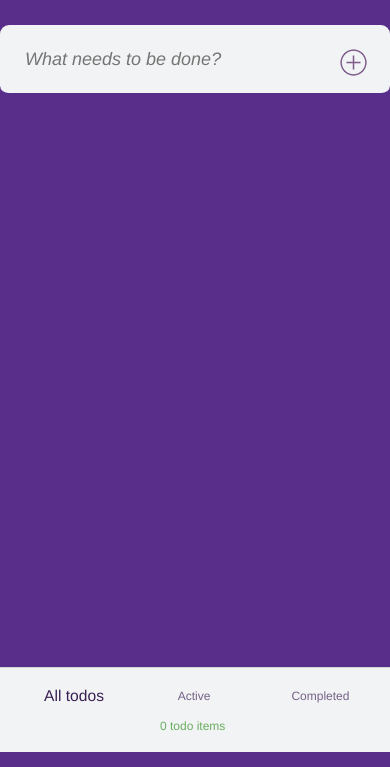
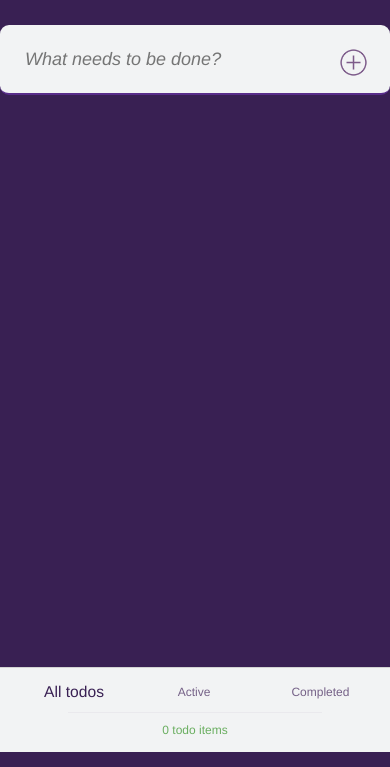
Before and after one commit to vudelkaa/todo, a website: page index.html in a window 390 px wide. Shown: the part 92-859 px from the top of the page. Drawn offline with Linux system fonts and the light colour scheme.

Commit message:
ltd-item style v.2.232

```diff
--- a/src/assets/css/media.css
+++ b/src/assets/css/media.css
@@ -113,8 +113,9 @@
 @media (max-width: 425px) {
   body {
     background: none;
-    background-color: #592d8a;
-    margin-bottom: 65px;
+    /* background-color: #592d8a; */
+    background-color: #392053;
+    margin-bottom: 80px;
   }
 
   .container {
@@ -152,6 +153,8 @@
     border-bottom: 2px solid #592d8a !important;
     min-height: 70px;
     margin-bottom: 4px;
+
+    color: #769377;
   }
   .todo-item:first-child {
     border-radius: 9px 9px 0 0;
@@ -171,6 +174,8 @@
 @media (max-width: 410px) {
   h1 {
     margin: 40px auto;
+    /* color: #90ff84; */
+    color: #90ff84d7;
   }
 
   .last-todo-item {
@@ -189,6 +194,19 @@
     display: flex;
     justify-content: space-around;
     width: calc(100% - 20px);
+    /* margin-top: -6px; */
+  }
+
+  .ltd-button:first-child::before {
+    content: '';
+    display: block;
+    height: 1px;
+    width: 65vw;
+    background-color: #7d5b8a11;
+
+    margin-bottom: 10px;
+
+    /* margin: 15px auto 0; */
   }
 
   .ltd-button--display {
@@ -196,6 +214,10 @@
     margin-top: -5px;
     color: #6aae60;
     font-size: 12px;
+    display: flex;
+    justify-content: center;
+    flex-direction: column;
+    align-items: center;
   }
 
   .todo-list--ul {
--- a/src/assets/css/style.css
+++ b/src/assets/css/style.css
@@ -119,7 +119,7 @@ h1 {
   border: 1px solid #7d5b8a;
   border-top: none;
   border-bottom: none;
-  background-color: rgba(253, 250, 253, 0.6);
+  /* background-color: rgba(253, 250, 253, 0.6); */
 }
 
 .last-todo-item {
@@ -164,11 +164,8 @@ h1 {
 
 .last-todo-item {
   border: 1px solid #7d5b8a;
-  /* margin-bottom: 20vh; */
   border-radius: 0 0 5px 5px;
   z-index: 1000;
-
-  /* min-height: 65px; */
   min-width: 500px;
 }
 
--- a/src/js/main.js
+++ b/src/js/main.js
@@ -189,7 +189,6 @@ const deletingTodo = () => {
 const checkingTodo = () => {
   const checkedTodo = (event) => {
     const input = event.target;
-    console.log(input);
 
     if (
       !input.classList.contains('checked-img') ||
@@ -239,7 +238,6 @@ const editingTodo = () => {
     let textarea = document.createElement("div");
     let firsValue = elem.textContent;
     const pencilImg = imgArea.parentNode.querySelector('.pencil-img');
-    console.log(firsValue, elem.textContent);
     pencilImg.style.display = 'none';
 
     textarea.textContent = elem.textContent;
@@ -267,8 +265,6 @@ const editingTodo = () => {
 
         localStorage.setItem("todos", JSON.stringify(todos));
 
-
-        console.log('now: ' + textarea.textContent + ' was: ' + firsValue);
       } else {
         elem.textContent = firsValue;
       }
```
Also changed, not shown: src/assets/icons/checked 1.png (added), src/assets/icons/checked 2.png (added), src/assets/icons/checked.png, src/assets/icons/edit 1.png (added), src/assets/icons/edit 3.png (added), src/assets/icons/edit.png.
